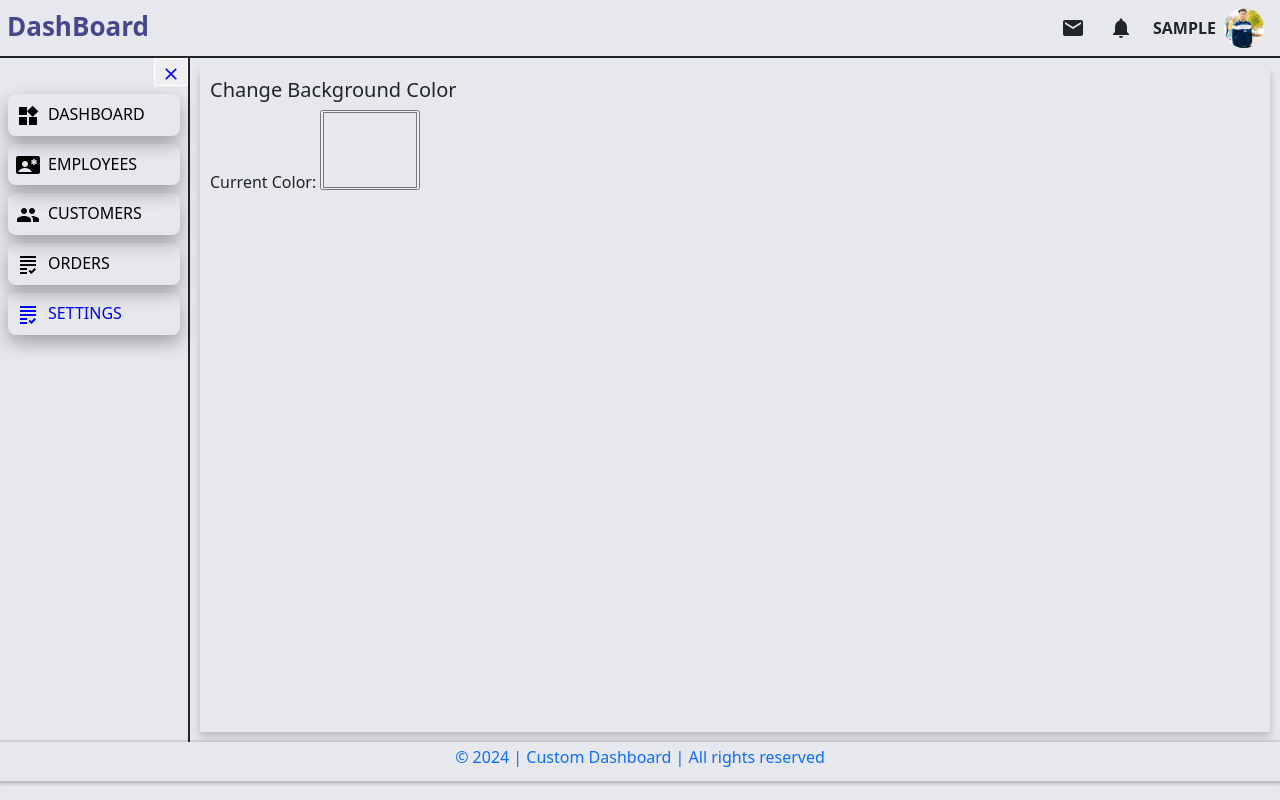
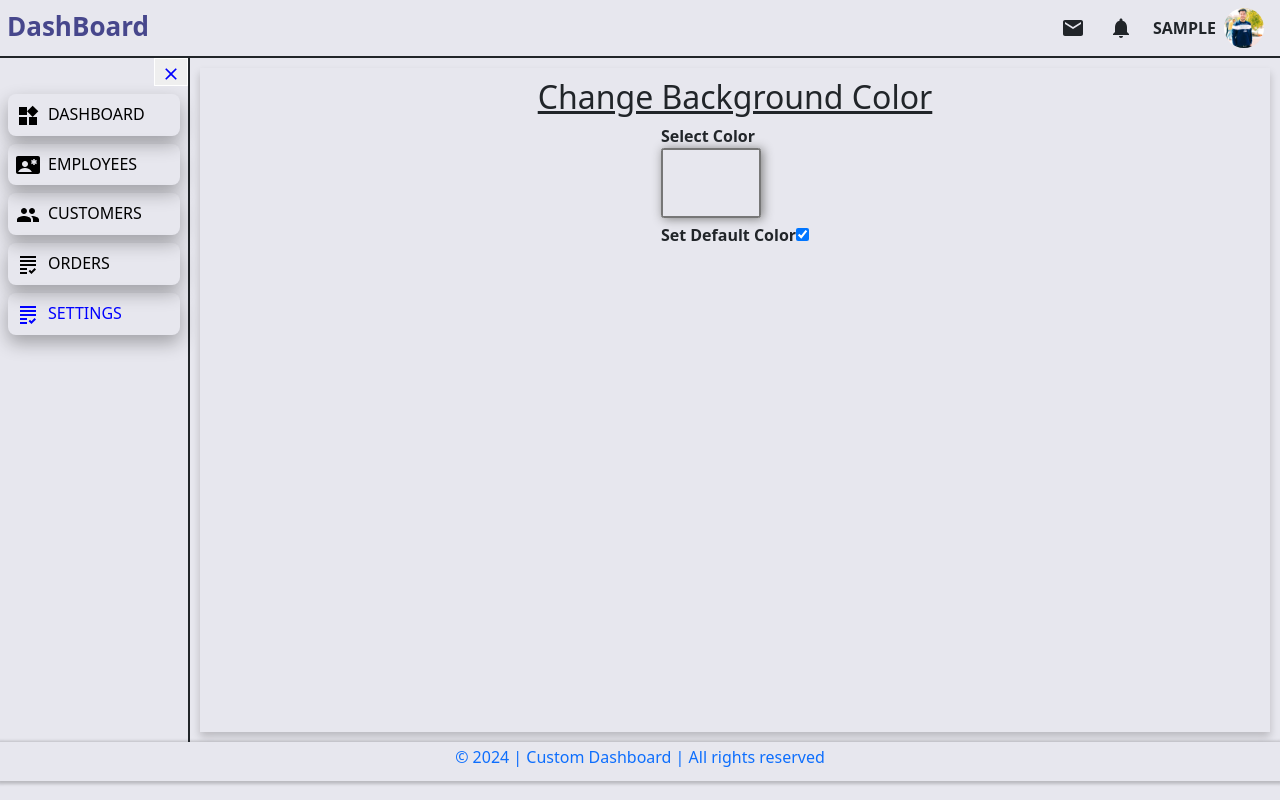
Before and after one commit to amitbhatia654/MernDashboard, a React (Vite) app in the folder Frontend/: page /settings in a window 1280 px wide. Built offline with nearby package versions, Linux system fonts and the light colour scheme; sample sign-in values are in the browser's storage.

Commit message:
fixes in setting module

```diff
--- a/Frontend/src/App.css
+++ b/Frontend/src/App.css
@@ -15,6 +15,7 @@ body {
     /* background-color: #E7E7EE; */
     /* background-color: rgb(243, 240, 240); */
     background-color: var(--box-color);
+    /* color: white; */
 }
 
 
--- a/Frontend/src/App.jsx
+++ b/Frontend/src/App.jsx
@@ -13,11 +13,19 @@ import ErrorPage from "./pages/ErrorPage";
 import Customers from "./pages/Customers";
 import Order from "./pages/Order";
 import Setting from "./pages/Setting";
+import { useEffect } from "react";
 
 function App() {
   const isUserLogin = () => {
     return Boolean(localStorage.getItem("token"));
   };
+
+  useEffect(() => {
+    document.documentElement.style.setProperty(
+      "--box-color",
+      localStorage.getItem("color")
+    );
+  }, []);
 
   // eslint-disable-next-line react/prop-types
   const ProtectedLoginRoute = ({ children }) => {
--- a/Frontend/src/pages/Setting.jsx
+++ b/Frontend/src/pages/Setting.jsx
@@ -4,23 +4,53 @@ export default function Setting() {
   const bgColor = getComputedStyle(document.documentElement).getPropertyValue(
     "--box-color"
   );
-  const [color, setColor] = useState(bgColor);
+  const [color, setColor] = useState(localStorage.getItem("color") || bgColor);
 
   const changeColor = (e) => {
     setColor(e.target.value);
-    document.documentElement.style.setProperty("--box-color", e.target.value); // Change the CSS variable's value
+    document.documentElement.style.setProperty("--box-color", e.target.value);
+    localStorage.setItem("color", e.target.value); // Change the CSS variable's value
+  };
+
+  const setDefaultColor = () => {
+    document.documentElement.style.setProperty("--box-color", "#E7E7EE");
+    localStorage.setItem("color", "#E7E7EE");
+    setColor("#E7E7EE");
   };
 
   return (
     <div>
-      <h5> Change Background Color </h5>
-      Current Color:{" "}
-      <input
-        type="color"
-        value={color}
-        onChange={changeColor}
-        style={{ height: "80px", width: "100px", cursor: "pointer" }}
-      />
+      <h2 className="text-center " style={{ textDecoration: "underline" }}>
+        {" "}
+        Change Background Color{" "}
+      </h2>
+      <div className="d-flex justify-content-center">
+        <div>
+          <span className="fs-6 fw-bold mt-4">Select Color </span>
+          <br></br>
+          <input
+            type="color"
+            value={color}
+            onChange={changeColor}
+            style={{
+              height: "70px",
+              width: "100px",
+              cursor: "pointer",
+              // border: "5px solid red",
+              boxShadow: "2px 1px 10px grey",
+              padding: "0px",
+            }}
+          />
+          <br></br>
+
+          <span className="fs-6 fw-bold "> Set Default Color</span>
+          <input
+            type="checkbox"
+            onClick={(e) => setDefaultColor(e.target.checked)}
+            checked={color == "#E7E7EE"}
+          />
+        </div>
+      </div>
     </div>
   );
 }
```
